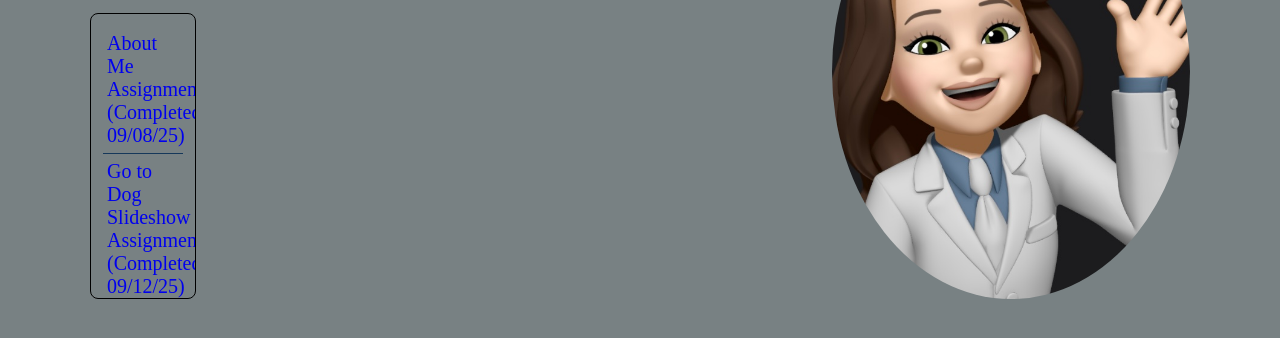
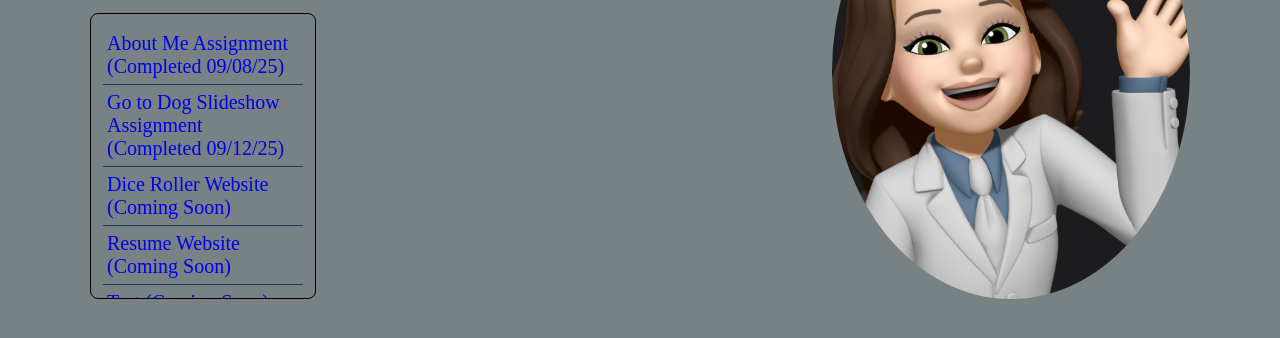
Before and after one commit to faizak2521/Assignment-Portfolio, a plain HTML site: page index.HTML in a window 1280 px wide. Shown: the part 302-640 px from the top of the page. Drawn offline with Linux system fonts and the light colour scheme.

Commit message:
Adjusting theme

```diff
--- a/index.CSS
+++ b/index.CSS
@@ -53,7 +53,7 @@ body {
 .assignments-list {
     margin-top: 16px;
     max-height: 260px;
-    max-width: 80px;
+    max-width: 200px;
     overflow: auto;
     padding: 12px;
     border: 1px solid #000000;
```
